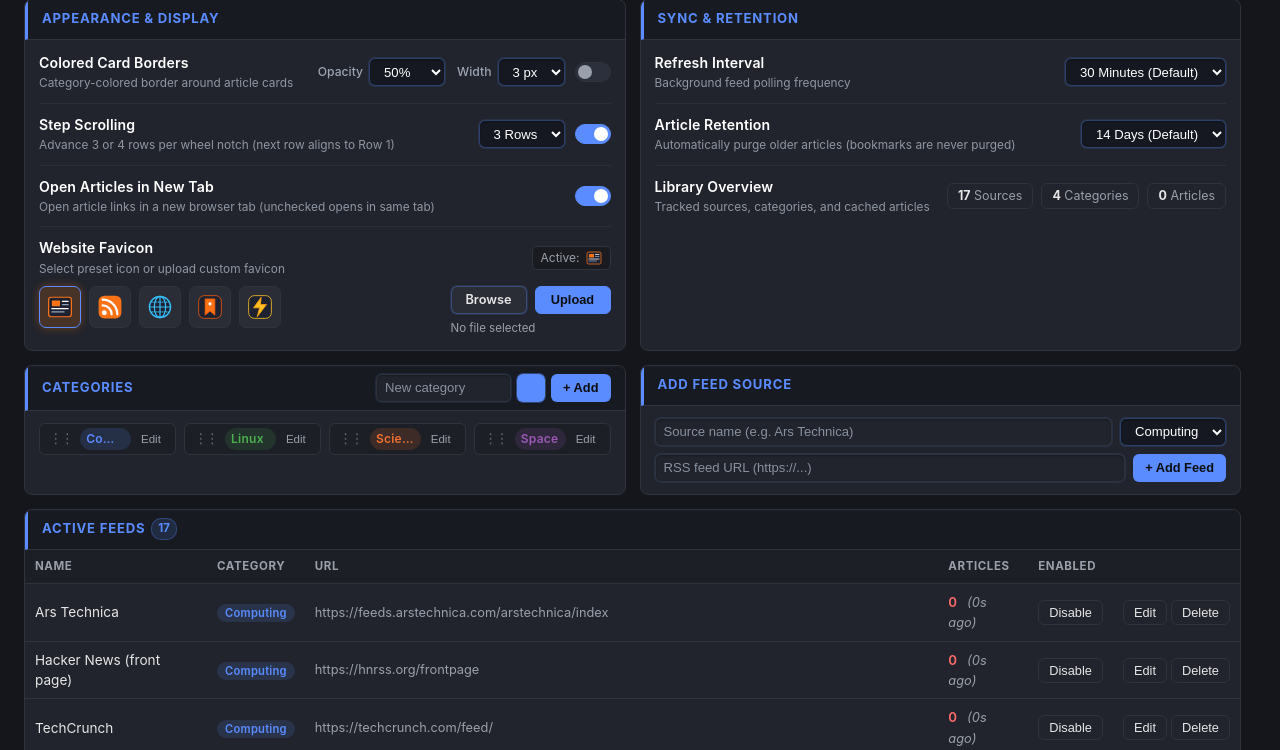
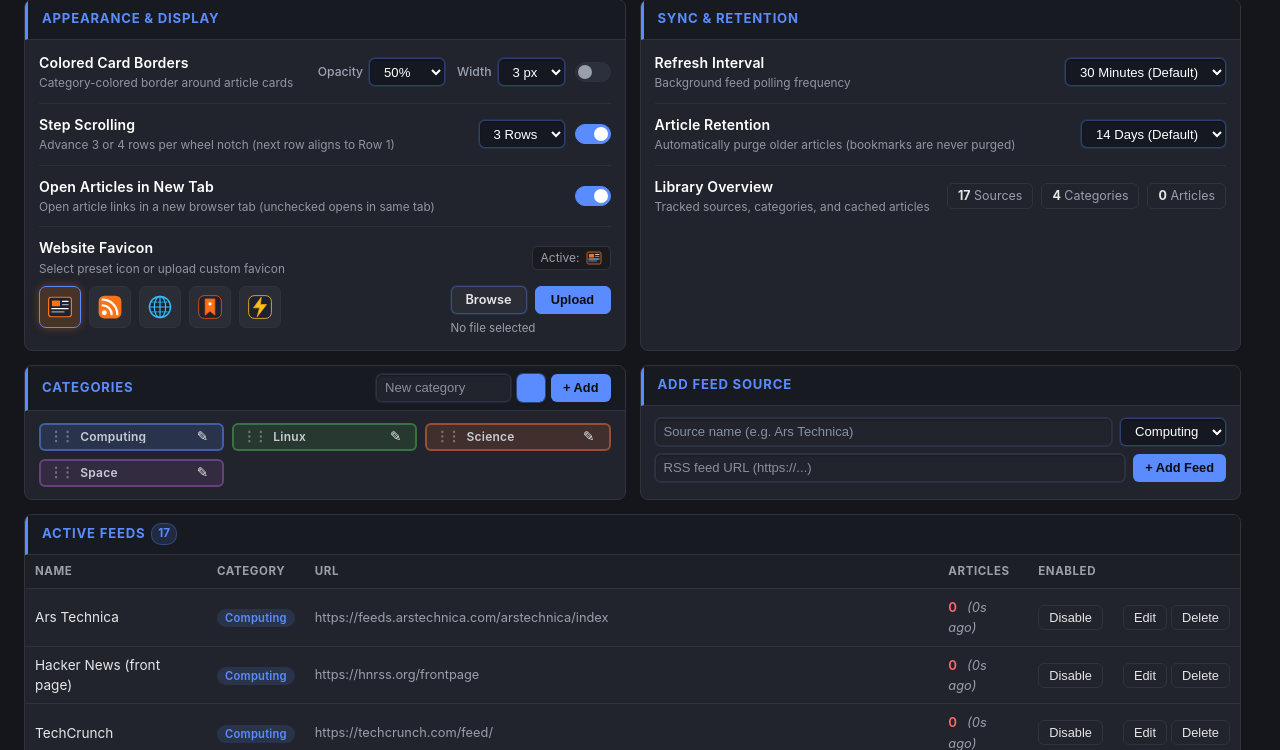
Before and after one commit to PlasmaDrifter/NewsCurator, a FastAPI app: page /feeds in a window 1280 px wide. Shown: the part 94-844 px from the top of the page. Run offline with FastAPI, Linux system fonts and the light colour scheme; data comes from the database, SQL or seed files in the repository; data that the repository does not hold is empty.

Commit message:
Align category pills style with main page and brighten edit icon (v0.7.3)

```diff
--- a/app/static/style.css
+++ b/app/static/style.css
@@ -456,7 +456,7 @@ button.danger:hover { border-color: var(--danger); color: var(--danger); }
 
 .category-list {
   display: grid;
-  grid-template-columns: repeat(4, 1fr);
+  grid-template-columns: repeat(3, 1fr);
   gap: 8px;
   margin-bottom: 0;
 }
@@ -469,42 +469,52 @@ button.danger:hover { border-color: var(--danger); color: var(--danger); }
   display: flex;
   align-items: center;
   justify-content: space-between;
-  background: var(--bg-elevated);
-  border: 1px solid var(--border);
-  padding: 4px 8px;
-  border-radius: 6px;
-  gap: 4px;
+  padding: 0 8px;
+  height: 28px;
+  border-radius: 6px;
+  border: 2px solid;
+  gap: 6px;
   min-width: 0;
   box-sizing: border-box;
   transition: opacity 0.15s ease, border-color 0.15s ease, transform 0.15s ease, box-shadow 0.15s ease;
   user-select: none;
+  cursor: grab;
+}
+
+.category-chip:active {
+  cursor: grabbing;
 }
 
 .category-chip.dragging {
   opacity: 0.35;
-  border: 1px dashed var(--accent-1);
-  transform: scale(0.97);
+  border-style: dashed !important;
+  transform: scale(0.97) !important;
 }
 
 .category-chip.drag-over {
-  border-color: var(--accent-1);
-  box-shadow: 0 0 0 2px rgba(91, 140, 255, 0.25);
+  box-shadow: 0 0 0 2px rgba(255, 255, 255, 0.35);
+  transform: translateY(-2px) !important;
 }
 
 .chip-drag-handle {
   cursor: grab;
-  color: var(--text-dim);
+  color: inherit;
   font-size: 0.85rem;
   letter-spacing: -2px;
-  padding: 0 4px 0 1px;
+  padding: 0 2px 0 0;
   line-height: 1;
-  opacity: 0.6;
-  transition: opacity 0.15s ease;
+  opacity: 0.45;
+  transition: opacity 0.15s ease, color 0.15s ease;
+  flex-shrink: 0;
+}
+
+.category-chip:hover .chip-drag-handle {
+  opacity: 0.85;
 }
 
 .chip-drag-handle:hover {
   opacity: 1;
-  color: var(--text);
+  color: #ffffff;
 }
 
 .reorder-status-badge {
@@ -518,6 +528,20 @@ button.danger:hover { border-color: var(--danger); color: var(--danger); }
   animation: fadeIn 0.2s ease;
 }
 
+.category-chip .chip-label {
+  font-size: 0.75rem;
+  font-weight: 600;
+  letter-spacing: 0.02em;
+  overflow: hidden;
+  text-overflow: ellipsis;
+  white-space: nowrap;
+  min-width: 0;
+  flex: 1;
+  text-align: left;
+  line-height: 1;
+  color: inherit;
+}
+
 .category-chip .badge {
   font-size: 0.75rem;
   padding: 2px 6px;
@@ -526,24 +550,41 @@ button.danger:hover { border-color: var(--danger); color: var(--danger); }
   white-space: nowrap;
   min-width: 0;
   flex: 1;
+  text-align: left;
 }
 
 .chip-edit-btn {
   background: none;
   border: 1px solid transparent;
-  color: var(--text-dim);
-  font-size: 0.72rem;
-  padding: 1px 5px;
+  color: #ffffff;
+  opacity: 0.9;
+  font-size: 0.85rem;
+  line-height: 1;
+  padding: 2px 5px;
   border-radius: 4px;
   cursor: pointer;
   transition: all 0.15s ease;
-  white-space: nowrap;
+  flex-shrink: 0;
+  display: inline-flex;
+  align-items: center;
+  justify-content: center;
+}
+
+.category-chip:hover .chip-edit-btn {
+  opacity: 1;
 }
 
 .chip-edit-btn:hover {
-  color: var(--text);
-  background: rgba(255, 255, 255, 0.08);
-  border-color: var(--border);
+  opacity: 1;
+  color: #ffffff;
+  background: rgba(255, 255, 255, 0.22);
+  border-color: rgba(255, 255, 255, 0.4);
+  text-shadow: 0 0 4px rgba(255, 255, 255, 0.6);
+}
+
+#modal-cat-preview {
+  pointer-events: none;
+  user-select: none;
 }
 
 /* Category Edit Modal */
--- a/app/templates/base.html
+++ b/app/templates/base.html
@@ -5,7 +5,7 @@
 <meta name="viewport" content="width=device-width, initial-scale=1.0">
 <title>{% block title %}News Curator{% endblock %}</title>
 <link rel="icon" href="{{ get_active_favicon() }}?v={{ get_favicon_version() }}">
-<link rel="stylesheet" href="/static/style.css?v=48">
+<link rel="stylesheet" href="/static/style.css?v=51">
 <link rel="stylesheet" href="/dynamic.css">
 </head>
 <body>
--- a/app/templates/feeds.html
+++ b/app/templates/feeds.html
@@ -227,13 +227,13 @@
       <div class="settings-card-body">
         <div class="category-list" id="category-list">
           {% for c in categories %}
-          <div class="category-chip" draggable="true" data-name="{{ c.name }}" data-color="{{ c.color }}" data-feeds="{{ c.feed_count }}">
+          <div class="category-chip cat-btn cat-btn-{{ c.name|css_class }}" draggable="true" data-name="{{ c.name }}" data-color="{{ c.color }}" data-feeds="{{ c.feed_count }}">
             <span class="chip-drag-handle" title="Drag to reorder">&#8942;&#8942;</span>
-            <span class="badge badge-{{ c.name|css_class }}">{{ c.name }}</span>
+            <span class="chip-label">{{ c.name }}</span>
             <button type="button"
                     onclick="openCategoryModal('{{ c.name|escape }}', '{{ c.color }}', {{ c.feed_count }})"
                     class="chip-edit-btn"
-                    title="Edit category">Edit</button>
+                    title="Edit {{ c.name }}">&#9998;</button>
           </div>
           {% endfor %}
         </div>
@@ -335,7 +335,7 @@
     <div class="modal-header">
       <div class="modal-title-wrap">
         <h3 class="modal-title">Edit Category</h3>
-        <span id="modal-cat-preview" class="badge">Category</span>
+        <span id="modal-cat-preview" class="cat-btn">Category</span>
       </div>
       <button type="button" class="modal-close-btn" onclick="closeCategoryModal()" title="Close">&times;</button>
     </div>
@@ -390,6 +390,35 @@ function disableEdit(id) {
 
 let activeEditCategory = null;
 
+function hexToRgba(hex, alpha) {
+  let r = 91, g = 140, b = 255;
+  if (/^#[0-9A-Fa-f]{6}$/.test(hex)) {
+    r = parseInt(hex.slice(1, 3), 16);
+    g = parseInt(hex.slice(3, 5), 16);
+    b = parseInt(hex.slice(5, 7), 16);
+  }
+  return `rgba(${r}, ${g}, ${b}, ${alpha})`;
+}
+
+function updateModalPreviewColor(color) {
+  const preview = document.getElementById('modal-cat-preview');
+  const hexInput = document.getElementById('modal-cat-color-hex');
+  const colorInput = document.getElementById('modal-cat-color');
+  if (hexInput && hexInput !== document.activeElement) hexInput.value = color;
+  if (colorInput && colorInput !== document.activeElement) colorInput.value = color;
+  if (preview) {
+    preview.style.backgroundColor = hexToRgba(color, 0.15);
+    preview.style.borderColor = hexToRgba(color, 0.5);
+    preview.style.color = '#c7cbd3';
+  }
+}
+
+function handleHexInput(val) {
+  if (/^#[0-9A-Fa-f]{6}$/.test(val)) {
+    updateModalPreviewColor(val);
+  }
+}
+
 function openCategoryModal(name, color, feedCount) {
   activeEditCategory = name;
   const modal = document.getElementById('category-edit-modal');
@@ -410,8 +439,7 @@ function openCategoryModal(name, color, feedCount) {
   hexInput.value = color || '#5b8cff';
 
   preview.textContent = name;
-  preview.style.backgroundColor = color || '#5b8cff';
-  preview.style.color = '#ffffff';
+  updateModalPreviewColor(color || '#5b8cff');
 
   nameInput.oninput = function() {
     preview.textContent = this.value || 'Category';
@@ -452,22 +480,6 @@ document.addEventListener('keydown', (e) => {
     closeCategoryModal();
   }
 });
-
-function updateModalPreviewColor(color) {
-  const preview = document.getElementById('modal-cat-preview');
-  const hexInput = document.getElementById('modal-cat-color-hex');
-  if (preview) preview.style.backgroundColor = color;
-  if (hexInput) hexInput.value = color;
-}
-
-function handleHexInput(val) {
-  if (/^#[0-9A-Fa-f]{6}$/.test(val)) {
-    const colorInput = document.getElementById('modal-cat-color');
-    const preview = document.getElementById('modal-cat-preview');
-    if (colorInput) colorInput.value = val;
-    if (preview) preview.style.backgroundColor = val;
-  }
-}
 
 function submitCategoryDelete() {
   if (!activeEditCategory) return;
```
